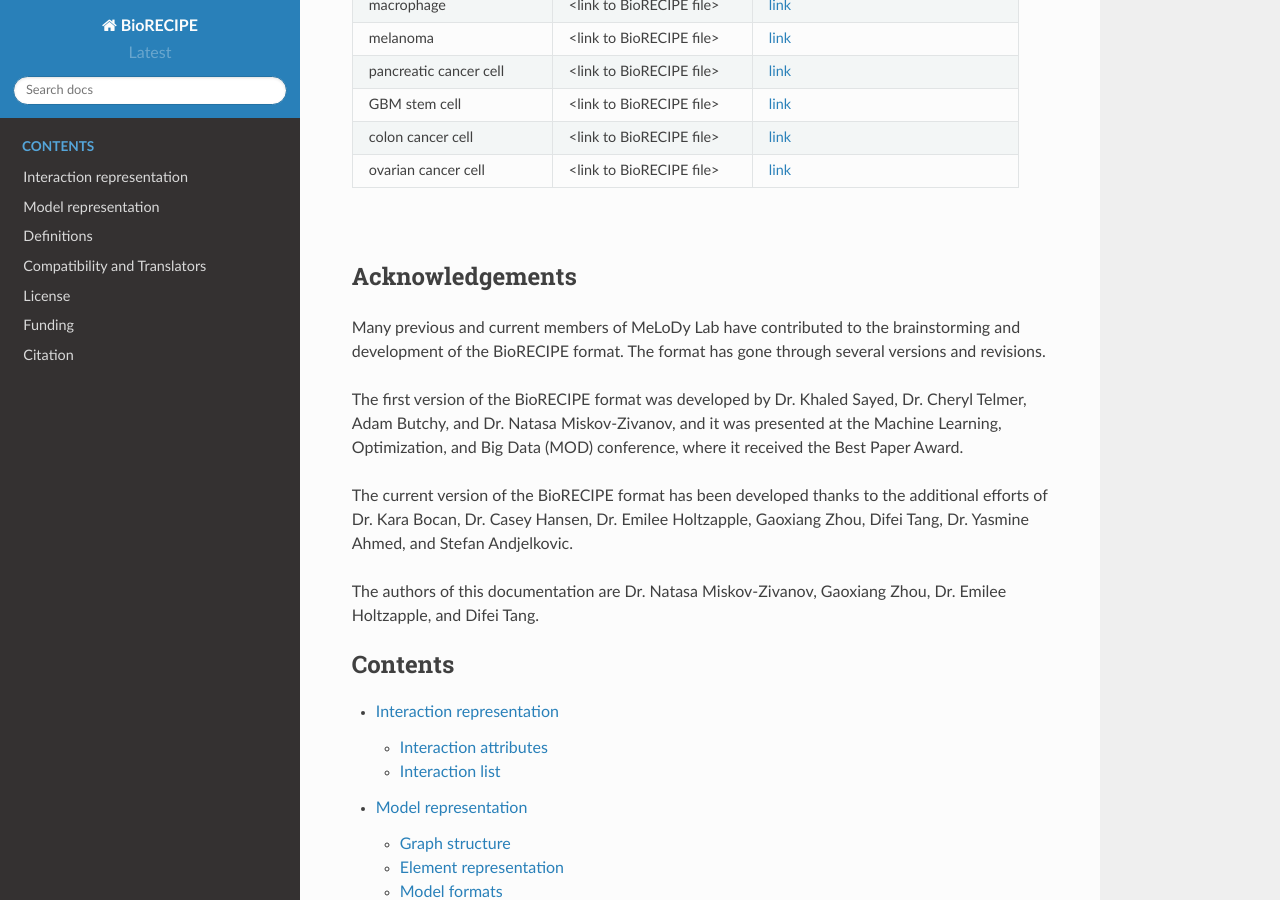
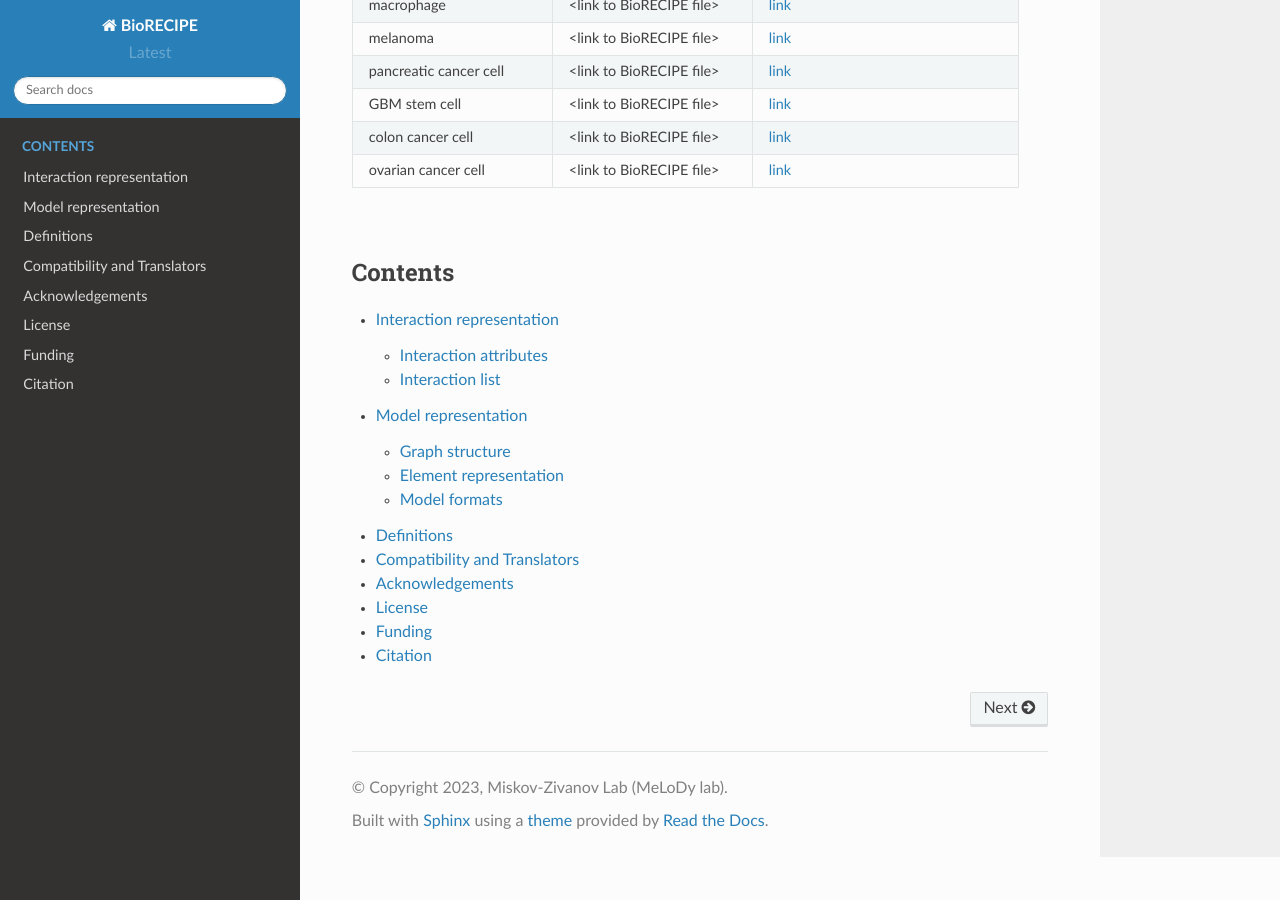
Before and after one commit to pitt-miskov-zivanov-lab/BioRECIPE, a Sphinx documentation site: the page built from docs/index.rst, in a window 1280 px wide and 900 px high, scrolled down 1624 px. Built offline with Sphinx 7.4.7 and the Read the Docs theme 2.0.0, drawn with Linux system fonts in a browser that asks for light colours.

Commit message:
Update index.rst

```diff
--- a/docs/index.rst
+++ b/docs/index.rst
@@ -49,18 +49,6 @@ The BioRECIPE format can be used to represent (1) *event-based* `lists of intera
 
 
 
-
-Acknowledgements
----------------------
-
-Many previous and current members of MeLoDy Lab have contributed to the brainstorming and development of the BioRECIPE format. The format has gone through several versions and revisions.
-
-The first version of the BioRECIPE format was developed by Dr. Khaled Sayed, Dr. Cheryl Telmer, Adam Butchy, and Dr. Natasa Miskov-Zivanov, and it was presented at the Machine Learning, Optimization, and Big Data (MOD) conference, where it received the Best Paper Award.
-
-The current version of the BioRECIPE format has been developed thanks to the additional efforts of Dr. Kara Bocan, Dr. Casey Hansen, Dr. Emilee Holtzapple, Gaoxiang Zhou, Difei Tang, Dr. Yasmine Ahmed, and Stefan Andjelkovic.
-
-The authors of this documentation are Dr. Natasa Miskov-Zivanov, Gaoxiang Zhou, Dr. Emilee Holtzapple, and Difei Tang.
-
 .. toctree::
    :maxdepth: 2
    :caption: Contents
@@ -69,4 +57,5 @@ The authors of this documentation are Dr. Natasa Miskov-Zivanov, Gaoxiang Zhou,
    model_representation
    definitions
    compatibility
+   acknowledgements
    Legal
```
